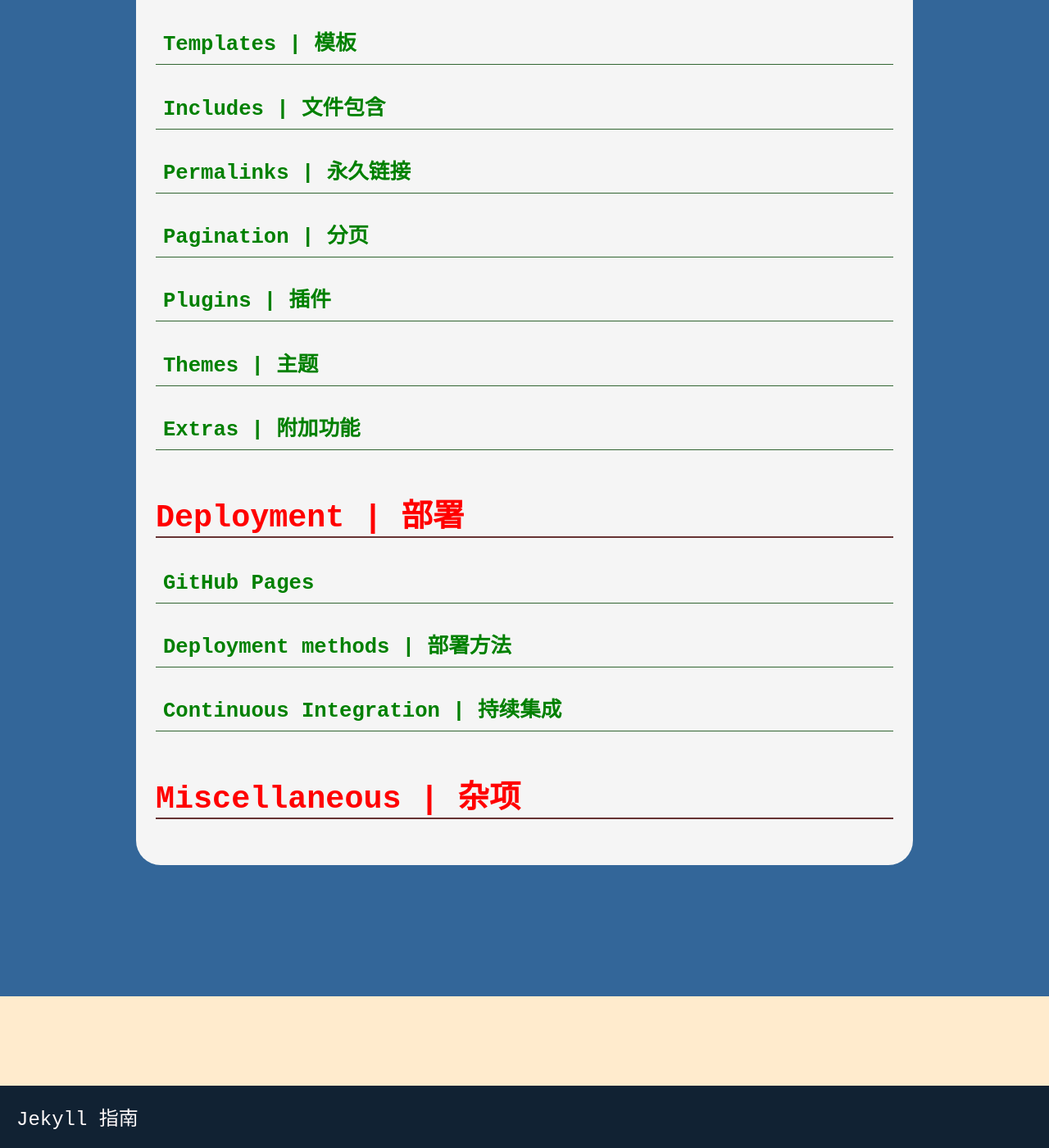
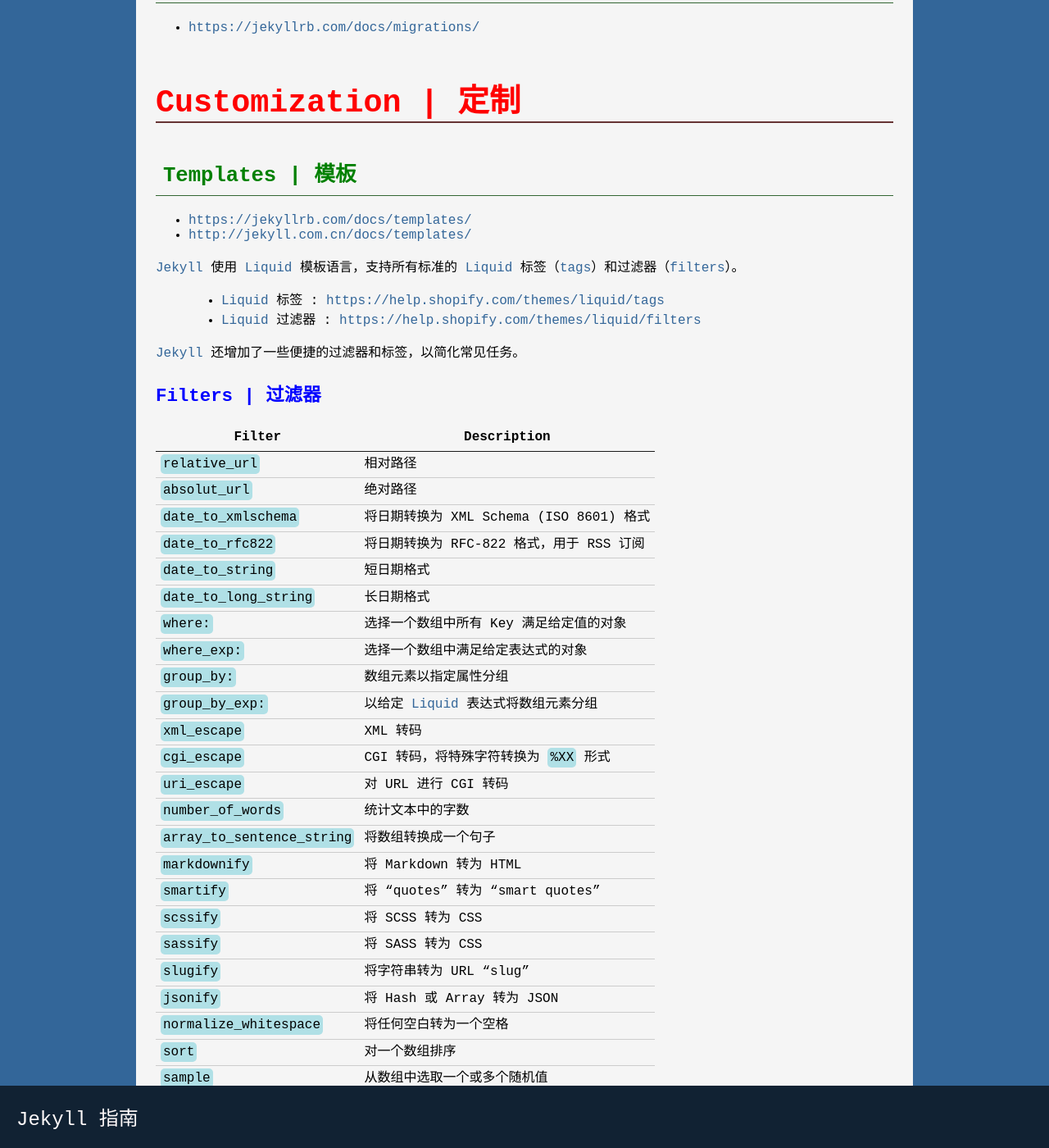
Before and after one commit to rzning/blog-2017, a Jekyll site: the page built from _posts/2017-03-07-Jekyll.md, in a window 1280 px wide and 1400 px high, scrolled down 10717 px. Shown: the whole window at 82% size. Built offline with Jekyll 4.4.1, drawn with Linux system fonts in a browser that asks for light colours; some of the changed text lies outside the part shown.

Commit message:
Updated : blog `Jekyll.md`

```diff
--- a/_posts/2017-03-07-Jekyll.md
+++ b/_posts/2017-03-07-Jekyll.md
@@ -423,12 +423,65 @@
 
 ## Assets | 资源文件
 
+- <https://jekyllrb.com/docs/assets/>
+
+[Jekyll] 提供 Sass 内置支持，并且通过一个 Ruby Gem 包来执行 CoffeeScript 文件。
+
+为了能够使用它们，你必须首先创建扩展名为 `.sass`, `.scss` 或 `.coffee` 的文件，而且文件以两行三重破折号开始。
+
 ## Blog migrations | 博客迁移
 
+- <https://jekyllrb.com/docs/migrations/>
 
 # Customization | 定制 ######################
 
 ## Templates | 模板
+
+- <https://jekyllrb.com/docs/templates/>
+- <http://jekyll.com.cn/docs/templates/>
+
+[Jekyll] 使用 [Liquid] 模板语言，支持所有标准的 [Liquid] 标签（[tags](https://shopify.github.io/liquid/basics/introduction/#tags)）和过滤器（[filters](https://shopify.github.io/liquid/basics/introduction/#filters)）。
+
+> - [Liquid] 标签 : <https://help.shopify.com/themes/liquid/tags>
+> - [Liquid] 过滤器 : <https://help.shopify.com/themes/liquid/filters>
+
+[Jekyll] 还增加了一些便捷的过滤器和标签，以简化常见任务。
+
+### Filters | 过滤器
+
+Filter | Description
+-|-
+`relative_url` | 相对路径
+`absolut_url` | 绝对路径
+`date_to_xmlschema` | 将日期转换为 XML Schema (ISO 8601) 格式
+`date_to_rfc822` | 将日期转换为 RFC-822 格式，用于 RSS 订阅
+`date_to_string` | 短日期格式
+`date_to_long_string` | 长日期格式
+`where:` | 选择一个数组中所有 Key 满足给定值的对象
+`where_exp:` | 选择一个数组中满足给定表达式的对象
+`group_by:` | 数组元素以指定属性分组
+`group_by_exp:` | 以给定 [Liquid] 表达式将数组元素分组
+`xml_escape` | XML 转码
+`cgi_escape` | CGI 转码，将特殊字符转换为 `%XX` 形式
+`uri_escape` | 对 URL 进行 CGI 转码
+`number_of_words` | 统计文本中的字数
+`array_to_sentence_string` | 将数组转换成一个句子
+`markdownify` | 将 Markdown 转为 HTML
+`smartify` | 将 "quotes" 转为 "smart quotes"
+`scssify` | 将 SCSS 转为 CSS
+`sassify` | 将 SASS 转为 CSS
+`slugify` | 将字符串转为 URL "slug"
+`jsonify` | 将 Hash 或 Array 转为 JSON
+`normalize_whitespace` | 将任何空白转为一个空格
+`sort` | 对一个数组排序
+`sample` | 从数组中选取一个或多个随机值
+`to_integer` | 将一个字符串或布尔转换为整数
+` ` |
+`inspect` |
+
+
+### Tags | 标签
+
 
 ## Includes | 文件包含
 
```
